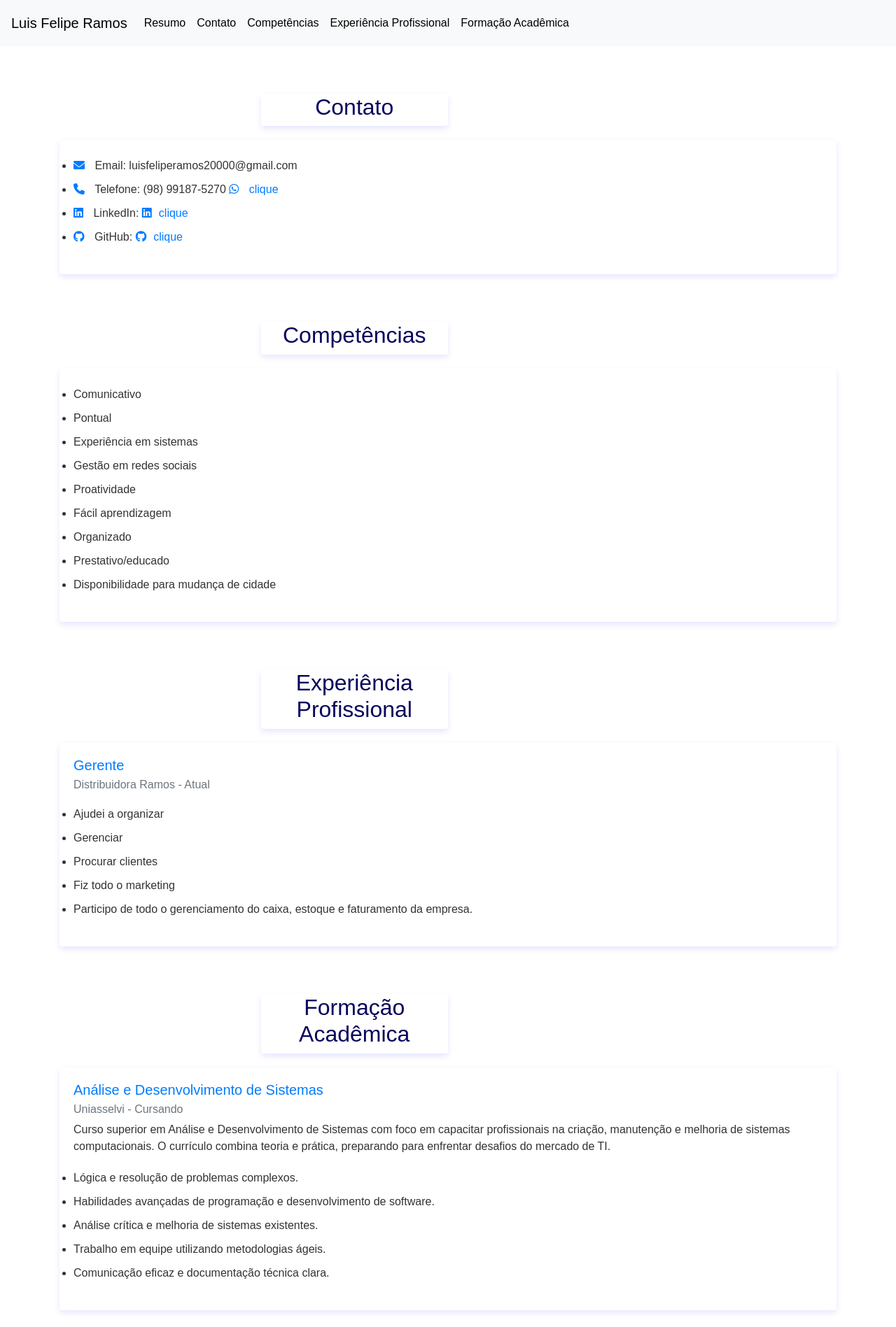
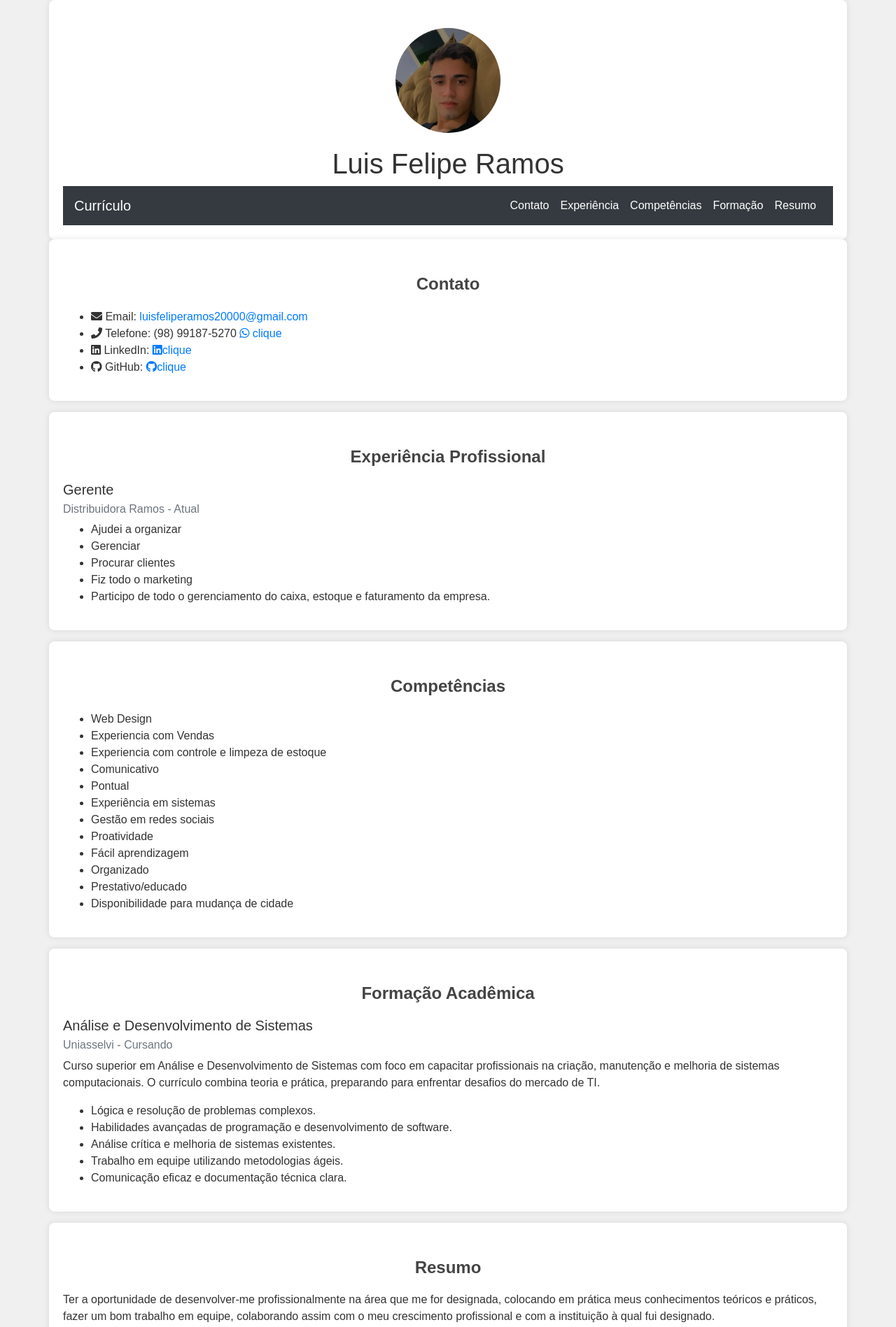
Before and after one commit to Aeluisf/curriculo, a plain HTML site: page index.html in a window 1280 px wide. Shown: the top 1897 px of the page at 70% size. Drawn offline with nearby package versions, Linux system fonts and the light colour scheme.

Commit message:
Add files via upload

```diff
--- a/index.html
+++ b/index.html
@@ -3,60 +3,62 @@
 <head>
     <meta charset="UTF-8">
     <meta name="viewport" content="width=device-width, initial-scale=1.0">
-    <title>Luis Felipe Ramos</title>
-    <link rel="stylesheet" href="https://stackpath.bootstrapcdn.com/bootstrap/4.5.2/css/bootstrap.min.css">
-    <link rel="stylesheet" href="style.css">
-    <link rel="stylesheet" href="https://cdnjs.cloudflare.com/ajax/libs/font-awesome/6.0.0-beta3/css/all.min.css">
+    <title>Currículo de Luis Felipe Ramos</title>
+    <link rel="stylesheet" href="https://maxcdn.bootstrapcdn.com/bootstrap/4.5.2/css/bootstrap.min.css">
+    <link rel="stylesheet" href="https://cdnjs.cloudflare.com/ajax/libs/font-awesome/5.15.3/css/all.min.css">
+    <link rel="stylesheet" href="styles.css">
 </head>
 <body>
-    <nav class="navbar navbar-expand-lg navbar-light bg-light">
-        <a class="navbar-brand" href="#">Luis Felipe Ramos</a>
+
+<div class="container text-center">
+    <img src="img/IMG_3140.png" alt="Foto de Perfil" class="profile-pic">
+    <h1>Luis Felipe Ramos</h1>
+    <nav class="navbar navbar-expand-lg navbar-dark bg-dark">
+        <a class="navbar-brand" href="index.html">Currículo</a>
         <button class="navbar-toggler" type="button" data-toggle="collapse" data-target="#navbarNav" aria-controls="navbarNav" aria-expanded="false" aria-label="Toggle navigation">
             <span class="navbar-toggler-icon"></span>
         </button>
         <div class="collapse navbar-collapse" id="navbarNav">
-            <ul class="navbar-nav">
-                <li class="nav-item"><a class="nav-link" href="#resumo">Resumo</a></li>
-                <li class="nav-item"><a class="nav-link" href="#contato">Contato</a></li>
-                <li class="nav-item"><a class="nav-link" href="#competencias">Competências</a></li>
-                <li class="nav-item"><a class="nav-link" href="#experiencia">Experiência Profissional</a></li>
-                <li class="nav-item"><a class="nav-link" href="#formacao">Formação Acadêmica</a></li>
+            <ul class="navbar-nav ml-auto">
+                <li class="nav-item"><a class="nav-link" href="contato.html">Contato</a></li>
+                 <li class="nav-item"><a class="nav-link" href="experiencia.html">Experiência</a></li>
+                 <li class="nav-item"><a class="nav-link" href="competencias.html">Competências</a></li>
+                <li class="nav-item"><a class="nav-link" href="formacao.html">Formação</a></li>
+                <li class="nav-item"><a class="nav-link" href="resumo.html">Resumo</a></li>
             </ul>
         </div>
     </nav>
+</div>
 
-    <div class="container mt-5">
-
-
-
-        <section id="contato" class="mt-5">
-            <div class="card-body">
-                <div class="card col-md-3 offset-md-3">
-                    <h2 class="align-items-center">Contato</h2>
-                </div>
-            </div>
-            <div class="card mb-3">
-                <div class="card-body">
+<div class="container mb-3">
+    <h2 class="section-title">Contato</h2>
     <ul>
-                        <li><i class="fas fa-envelope"></i> Email: luisfeliperamos20000@gmail.com</li>
+        <li><i class="fas fa-envelope"></i> Email: <a href="mailto:luisfeliperamos20000@gmail.com">luisfeliperamos20000@gmail.com</a></li>
         <li><i class="fas fa-phone"></i> Telefone: (98) 99187-5270 <a href="https://wa.me/98991875270"><i class="fab fa-whatsapp"></i> clique</a></li>
         <li><i class="fab fa-linkedin"></i> LinkedIn: <a href="https://linkedin.com/in/luisfeliper"><i class="fab fa-linkedin"></i>clique</a></li>
         <li><i class="fab fa-github"></i> GitHub: <a href="https://github.com/Aeluisf"><i class="fab fa-github"></i>clique</a></li>
     </ul>
+</div>
+
+<div class="container mb-3">
+    <h2 class="section-title">Experiência Profissional</h2>
+    <h5 class="card-title">Gerente</h5>
+    <h6 class="card-subtitle mb-2 text-muted">Distribuidora Ramos - Atual</h6>
+    <ul>
+        <li>Ajudei a organizar</li>
+        <li>Gerenciar</li>
+        <li>Procurar clientes</li>
+        <li>Fiz todo o marketing</li>
+        <li>Participo de todo o gerenciamento do caixa, estoque e faturamento da empresa.</li>
     </ul>
 </div>
-            </div>
-        </section>
 
-        <section id="competencias" class="mt-5">
-            <div class="card-body">
-                <div class="card col-md-3 offset-md-3">
-            <h2 class="align-items-center">Competências</h2>
-            </div>
-        </div>
-            <div class="card mb-3">
-                <div class="card-body">
+<div class="container mb-3">
+    <h2 class="section-title">Competências</h2>
     <ul>
+        <li>Web Design</li>
+        <li>Experiencia com Vendas</li>
+        <li>Experiencia com controle e limpeza de estoque</li>
         <li>Comunicativo</li>
         <li>Pontual</li>
         <li>Experiência em sistemas</li>
@@ -68,44 +70,12 @@
         <li>Disponibilidade para mudança de cidade</li>
     </ul>
 </div>
-            </div>
-        </section>
 
-        <section id="experiencia" class="mt-5">
-            <div class="card-body">
-                <div class="card col-md-3 offset-md-3">
-            <h2 class="align-items-center">Experiência Profissional</h2>
-        </div>
-        </div>
-            <div class="card mb-3">
-                <div class="card-body">
-                    <h5 class="card-title">Gerente</h5>
-                    <h6 class="card-subtitle mb-2 text-muted">Distribuidora Ramos - Atual</h6>
-                    <p class="card-text">
-                        <ul>
-                            <li>Ajudei a organizar</li>
-                            <li>Gerenciar</li>
-                            <li>Procurar clientes</li>
-                            <li>Fiz todo o marketing</li>
-                            <li>Participo de todo o gerenciamento do caixa, estoque e faturamento da empresa.</li>
-                        </ul>
-                    </p>
-                </div>
-            </div>
-        </section>
-
-        <section id="formacao" class="mt-5">
-            <div class="card-body">
-                <div class="card col-md-3 offset-md-3">
-            <h2 class="align-items-center">Formação Acadêmica</h2>
-            </div>
-        </div>
-            <div class="card mb-3">
-                <div class="card-body">
+<div class="container mb-3">
+    <h2 class="section-title">Formação Acadêmica</h2>
     <h5 class="card-title">Análise e Desenvolvimento de Sistemas</h5>
     <h6 class="card-subtitle mb-2 text-muted">Uniasselvi - Cursando</h6>
-                    <p class="card-text">
-                        Curso superior em Análise e Desenvolvimento de Sistemas com foco em capacitar profissionais na criação, manutenção e melhoria de sistemas computacionais. O currículo combina teoria e prática, preparando para enfrentar desafios do mercado de TI.
+    <p>Curso superior em Análise e Desenvolvimento de Sistemas com foco em capacitar profissionais na criação, manutenção e melhoria de sistemas computacionais. O currículo combina teoria e prática, preparando para enfrentar desafios do mercado de TI.</p>
     <ul>
         <li>Lógica e resolução de problemas complexos.</li>
         <li>Habilidades avançadas de programação e desenvolvimento de software.</li>
@@ -113,28 +83,17 @@
         <li>Trabalho em equipe utilizando metodologias ágeis.</li>
         <li>Comunicação eficaz e documentação técnica clara.</li>
     </ul>
-                    </p>
 </div>
-            </div>
-        </section>
 
-        <section id="resumo" class="mt-5">
-            <div class="card-body">
-                <div class="card col-md-3 offset-md-3">
-            <h2 class="align-items-center">Resumo</h2>
-            </div>
-        </div>
-            <div class="card mb-3">
-                <div class="card-body">
+<div class="container mb-3">
+    <h2 class="section-title">Resumo</h2>
     <p>Ter a oportunidade de desenvolver-me profissionalmente na área que me for designada, colocando em prática meus conhecimentos teóricos e práticos, fazer um bom trabalho em equipe, colaborando assim com o meu crescimento profissional e com a instituição à qual fui designado.</p>
 </div>
-            </div>
-        </section>
-    </div>
+
 
 <script src="https://code.jquery.com/jquery-3.5.1.slim.min.js"></script>
 <script src="https://cdn.jsdelivr.net/npm/@popperjs/core@2.9.2/dist/umd/popper.min.js"></script>
-    <script src="https://stackpath.bootstrapcdn.com/bootstrap/4.5.2/js/bootstrap.min.js"></script>
-    <script src="script.js"></script>
+<script src="https://maxcdn.bootstrapcdn.com/bootstrap/4.5.2/js/bootstrap.min.js"></script>
+<script src="scripts.js"></script>
 </body>
 </html>
--- /dev/null
+++ b/scripts.js
@@ -0,0 +1,3 @@
+document.addEventListener('DOMContentLoaded', function() {
+    console.log('Page loaded and scripts running!');
+});
--- /dev/null
+++ b/styles.css
@@ -0,0 +1,44 @@
+body {
+    font-family: Arial, sans-serif;
+    background-color: #f0f0f0;
+    color: #333;
+}
+
+.profile-pic {
+    width: 150px;
+    height: 150px;
+    border-radius: 50%;
+    object-fit: cover;
+    margin: 20px auto;
+    display: block;
+}
+
+.section-title {
+    margin-top: 30px;
+    margin-bottom: 20px;
+    font-size: 24px;
+    font-weight: bold;
+    color: #444;
+    text-align: center;
+}
+
+.container {
+    background-color: #fff;
+    padding: 20px;
+    border-radius: 8px;
+    box-shadow: 0 0 10px rgba(0, 0, 0, 0.1);
+}
+
+.navbar-dark .navbar-nav .nav-link {
+    color: #ffffff;
+}
+
+.navbar-dark .navbar-nav .nav-link:hover {
+    color: #ee0000;
+}
+
+@media (max-width: 768px) {
+    .section-title {
+        font-size: 20px;
+    }
+}
```
Also changed, not shown: competencias.html (added, +54 -0 lines), contato.html (added, +47 -0 lines), experiencia.html (added, +50 -0 lines), formacao.html (added, +51 -0 lines), resumo.html (added, +42 -0 lines), img/IMG_3140.png (added). Lines whose indentation alone changed are shown as unchanged.
